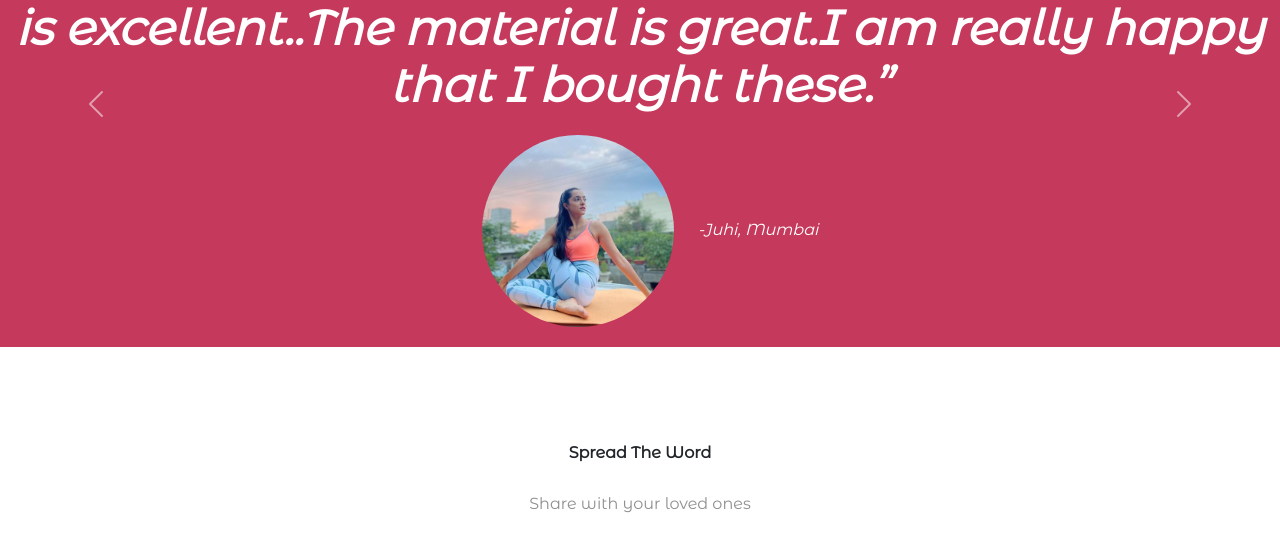
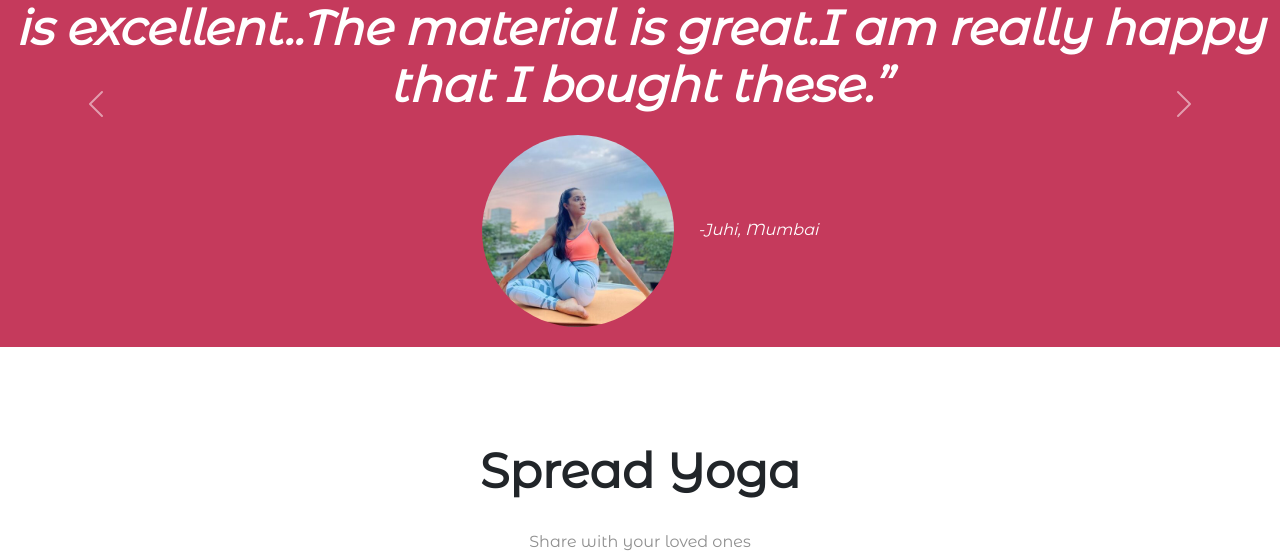
Before and after one commit to faizalkhan365/FOM, a plain HTML site: page index.html in a window 1280 px wide. Shown: the part 2702-3257 px from the top of the page. Drawn offline with nearby package versions, Linux system fonts and the light colour scheme.

Commit message:
commit 3

```diff
--- a/css/style.css
+++ b/css/style.css
@@ -202,6 +202,7 @@ h3{
     margin: 2rem auto;
 }
 .spreadTheWord{
+    font-size: 3rem;
     font-weight: bolder;
 }
 .shareWithFriends{
--- a/index.html
+++ b/index.html
@@ -199,7 +199,7 @@
   <section id="socials-section">
     <div class="socials">
 
-      <h1 class="spreadTheWord">Spread The Word</h1>
+      <h1 class="spreadTheWord">Spread Yoga</h1>
       <h4 class="shareWithFriends">Share with your loved ones</h4>
       <div class="share-image">
         <a
```
